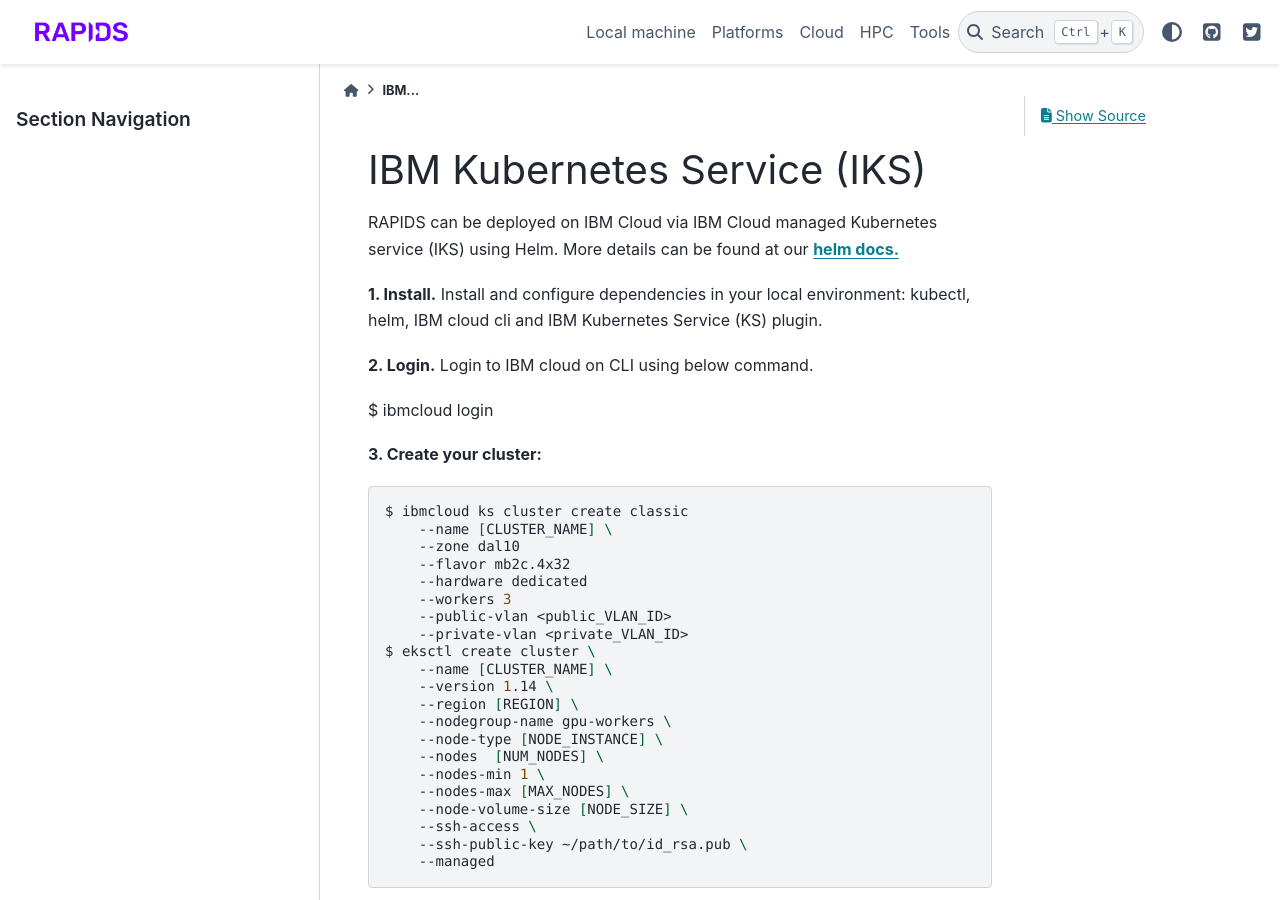
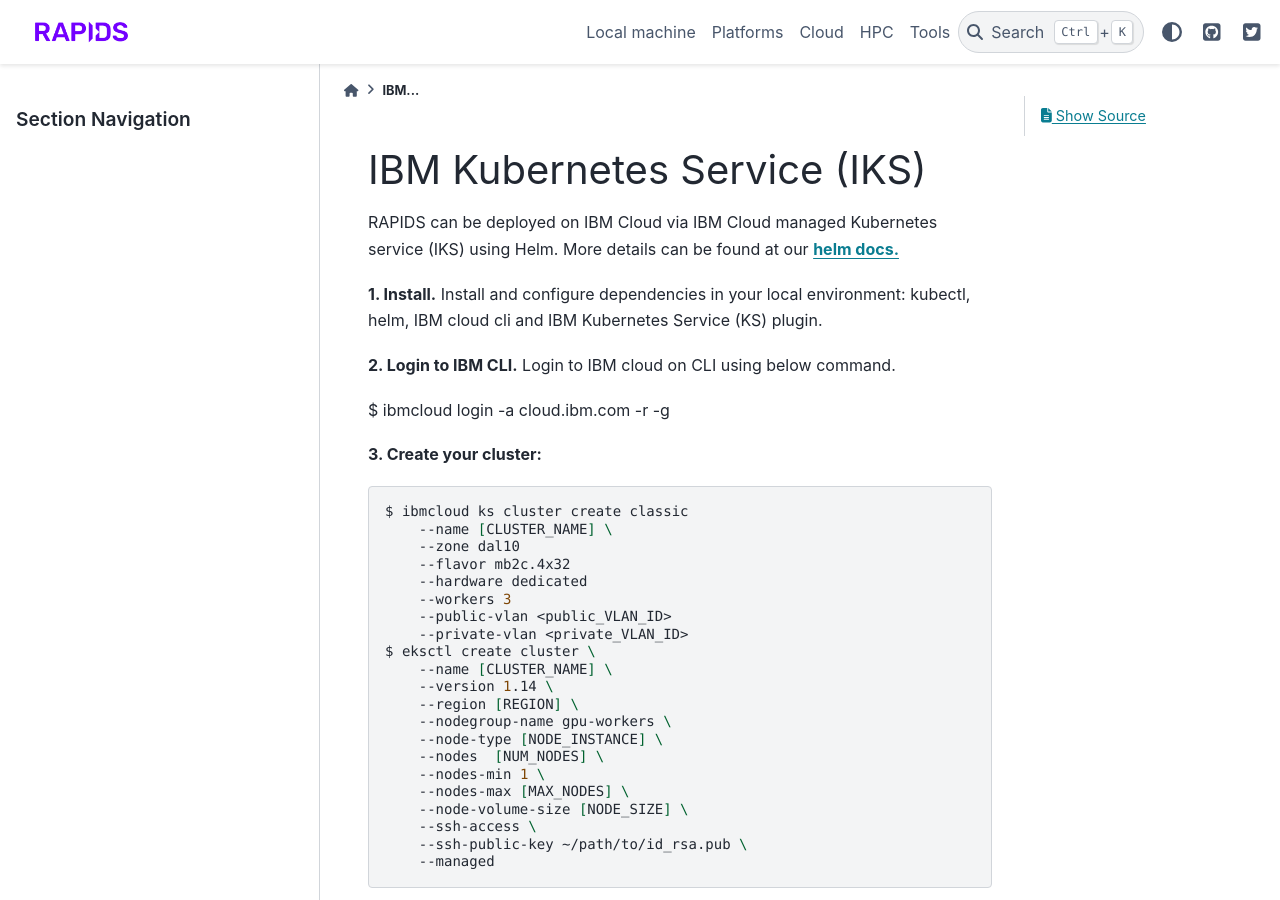
Before and after one commit to rapidsai/deployment, a Sphinx documentation site: the page built from source/cloud/IBM/iks.md, in a window 1280 px wide and 900 px high. Built offline with Sphinx 7.4.7 and the PyData theme 0.15.4, drawn with Linux system fonts in a browser that asks for light colours; pages that are not in the unit, such as notebooks, are missing from menus.

Commit message:
Update iks.md

```diff
--- a/source/cloud/IBM/iks.md
+++ b/source/cloud/IBM/iks.md
@@ -4,9 +4,9 @@ RAPIDS can be deployed on IBM Cloud via IBM Cloud managed Kubernetes service (IK
 
 **1. Install.** Install and configure dependencies in your local environment: kubectl, helm, IBM cloud cli and IBM Kubernetes Service (KS) plugin.
 
-**2. Login.** Login to IBM cloud on CLI using below command.
+**2. Login to IBM CLI.** Login to IBM cloud on CLI using below command.
 
-$ ibmcloud login
+$ ibmcloud login -a cloud.ibm.com -r <region> -g <resource-group-name>
 
 **3. Create your cluster:**
 
```
